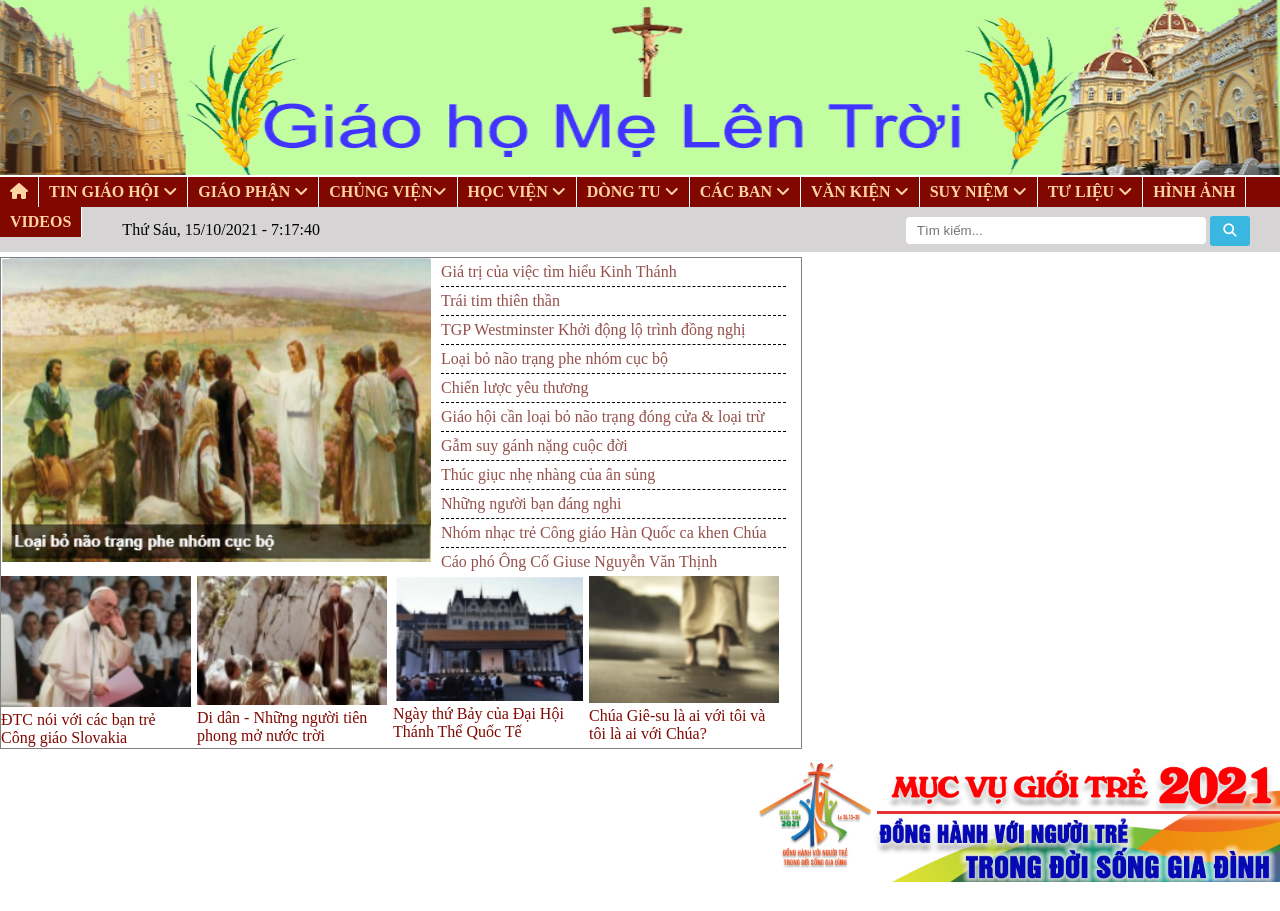
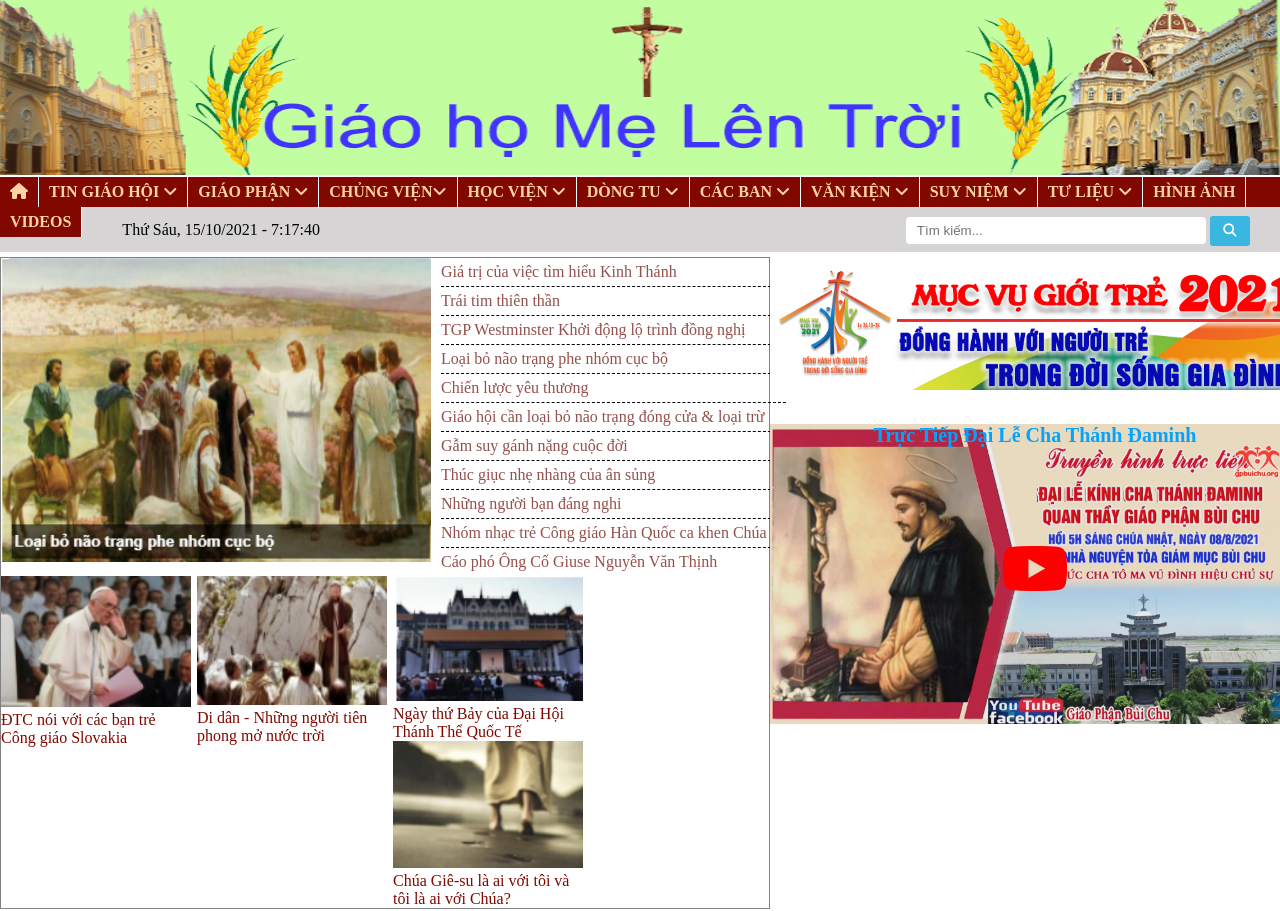
Before and after one commit to nguyenvanhoat/joshoat, a plain HTML site: page index.html in a window 1280 px wide. Shown: the top 911 px of the page. Drawn offline with Linux system fonts and the light colour scheme.

Commit message:
Update style.css

```diff
--- a/style.css
+++ b/style.css
@@ -107,11 +107,15 @@ button {
     color: #ffffff;
 }
 
+.section_one{
+    width: 100%;
+    display: flex;
+}
+
 .section_one .one_left {
     border: solid 1px #818181;
-    width: 800px;
+    width: 60%;
     min-height: 490px;
-    float: left;
 }
 
 .section_one .top .left {
@@ -151,7 +155,7 @@ button {
 }
 
 .section_one .one_right {
-    float: right;
+    width: 40%;
 }
 
 .section_one .one_right .youtube_link {
```
